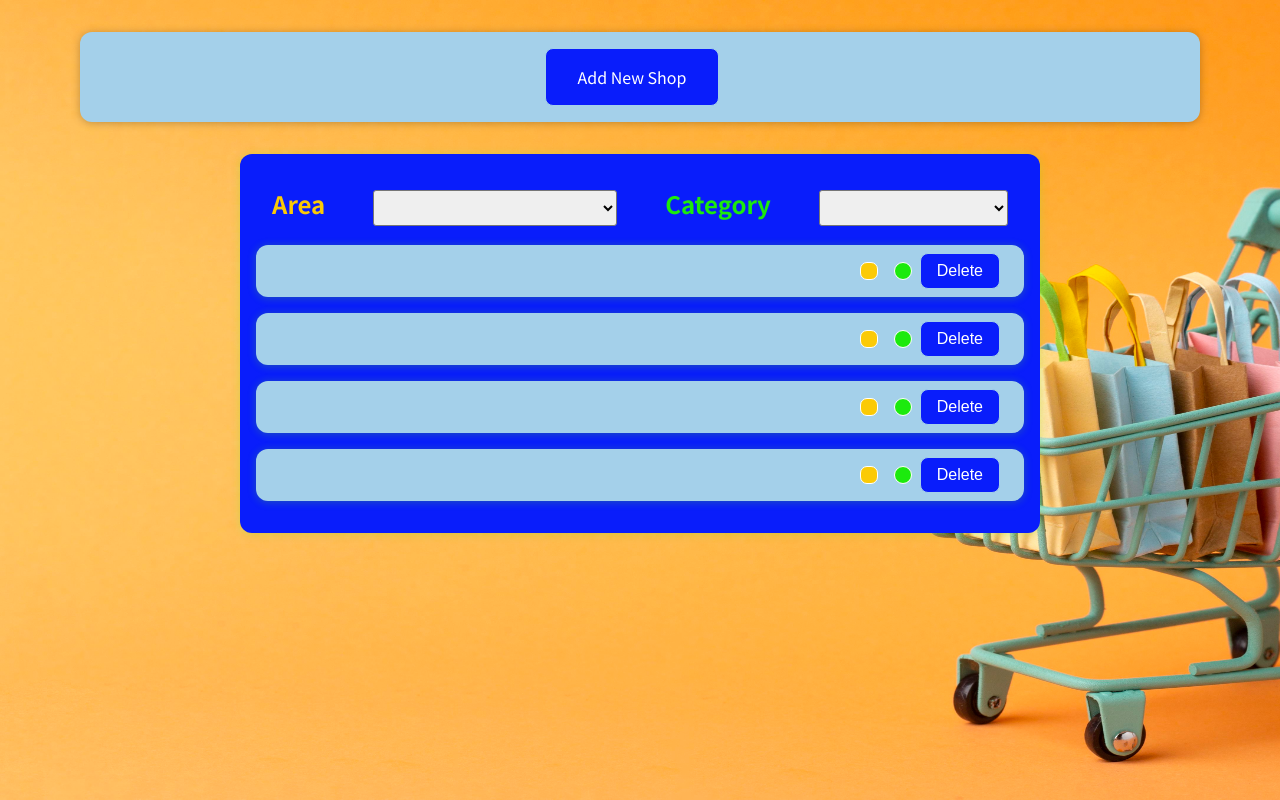
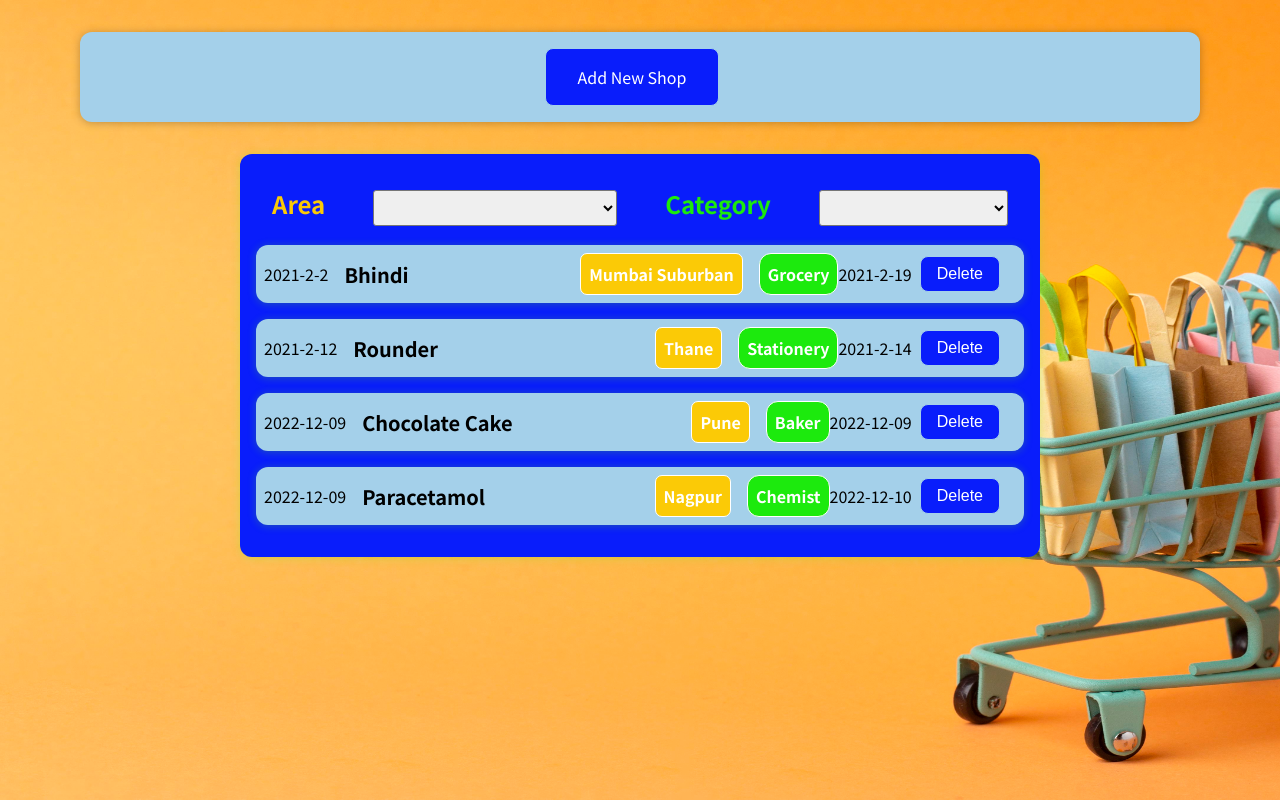
Before and after one commit to Hrshhh/ReduxCart-Shopping-Cart-using-Redux, a React (Create React App) app: page / in a window 1280 px wide. Built offline with nearby package versions, Linux system fonts and the light colour scheme.

Commit message:
Update ShoppingItem.js

```diff
--- a/src/components/Shopping/ShoppingItem.js
+++ b/src/components/Shopping/ShoppingItem.js
@@ -42,13 +42,13 @@ const ShoppingItem = () => {
 
     finale.map((elem) => {
       return ( <Card className='shopping-item'>
-      {elem.opn_date}
+      {elem.text.opn_date}
         <div className='shopping-item__description'>
-          <h2>{elem.title}</h2>
-          <div className='shopping-item__area'>{elem.area}</div>
-          <div className='shopping-item__cat'>{elem.category}</div>
+          <h2>{elem.text.title}</h2>
+          <div className='shopping-item__area'>{elem.text.area}</div>
+          <div className='shopping-item__cat'>{elem.text.category}</div>
         </div>
-        {elem.cls_date}
+        {elem.text.cls_date}
         <button onClick={() => dispatch(deleteTodo(elem.id))}>Delete</button>
       </Card>
       )
```
